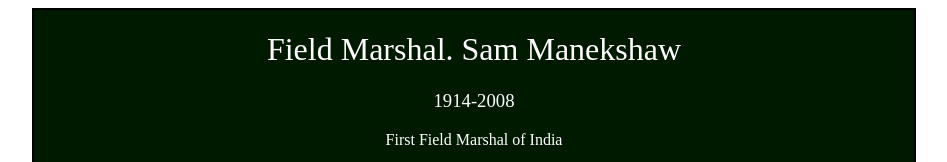
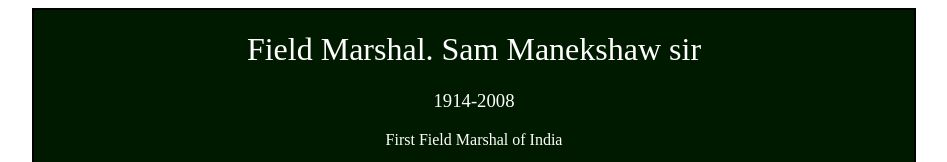
Before and after one commit to ajju49/tribute, a plain HTML site: page index.html in a window 1280 px wide. Shown: the top 162 px of the page, without its empty margins (166-1113 px from the left). Drawn offline with Linux system fonts and the light colour scheme.

Commit message:
change name to sir

```diff
--- a/index.html
+++ b/index.html
@@ -10,7 +10,7 @@
 <body>
     <div class="main">
         <div class="title">
-            <h1> Field Marshal. Sam Manekshaw</h1>
+            <h1> Field Marshal. Sam Manekshaw sir</h1>
             <h3>1914-2008 </h3>
             <p>First Field Marshal of India</p>
 
```
